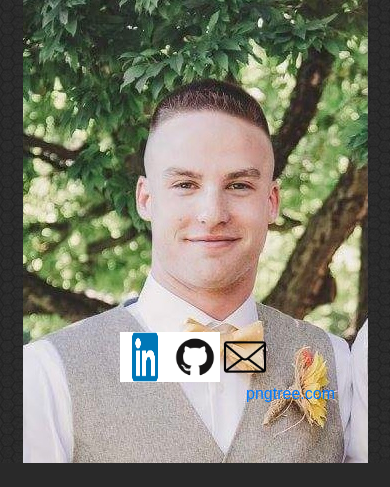
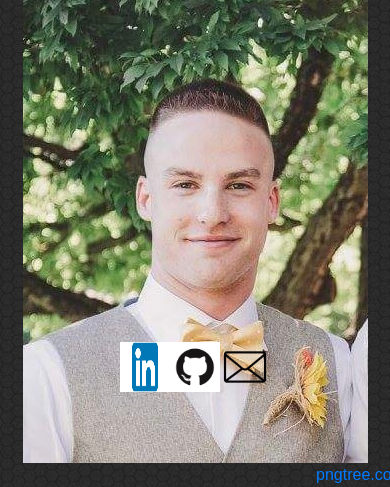
Before and after one commit to Discotech17/Resume, a Django app: page / in a window 390 px wide; the page is wider, and only the part inside the window is pictured. Shown: the part 442-929 px from the top of that part. Before the commit the page ends 905 px from the top of that part, so only its background shows below. Run offline with Django 3.2, Linux system fonts and the light colour scheme; some libraries are stand-ins or nearby versions.

Commit message:
mobile test 18

```diff
--- a/templates/aboutme.html
+++ b/templates/aboutme.html
@@ -11,7 +11,7 @@
         }
         div.col {
             font-size: 1vmax;
-            height: 1000px;
+            height: 900px;
             overflow-y: scroll;
         }
         footer {
--- a/templates/home.html
+++ b/templates/home.html
@@ -19,12 +19,18 @@
             width: 100%;
             height: 300px;
         }
-        footer {
+        footer1 {
             position: fixed;
             bottom: 0;
             width: 100%;
             height: 75px;
-            padding: 70px;
+            padding: 60px;
+        }
+        footer2 {
+            position: fixed;
+            bottom: 0;
+            padding: 75px;
+            height: 75px;
         }
         </style>
     </head>
@@ -66,7 +72,7 @@
         <script src="{% static 'js/jquery.min.js' %}"></script>
         <script src="{% static 'js/popper.min.js' %}"></script>
         <script src="{% static 'js/bootstrap.min.js' %}"></script>
-        <footer>
+        <footer1>
             <div class="row justify-content-center">
                 <a href="https://www.linkedin.com/in/matt-descoteaux-896522131/">
                     <img src="static/img/linkedin.png" alt="LinkedIn" style="width:50px;height:50px;">
@@ -75,9 +81,11 @@
                 <a href="mailto:matt.descoteaux@outlook.com">
                     <img src="static/img/email.png" alt="Email" style="width:50px;height:50px;">
             </div>
+        </footer1>
+        <footer2>
             <div class="row float-right">
                 <a href='https://pngtree.com/so/letter-clipart'>pngtree.com</a>
             </div>
-        </footer>
+        </footer2>
     </body>
 </html>
--- a/templates/resume.html
+++ b/templates/resume.html
@@ -11,7 +11,7 @@
         }
         div.col {
             font-size: 1vmax;
-            height: 1000px;
+            height: 900px;
             overflow-y: auto;
             overflow-x: hidden;
         }
```
